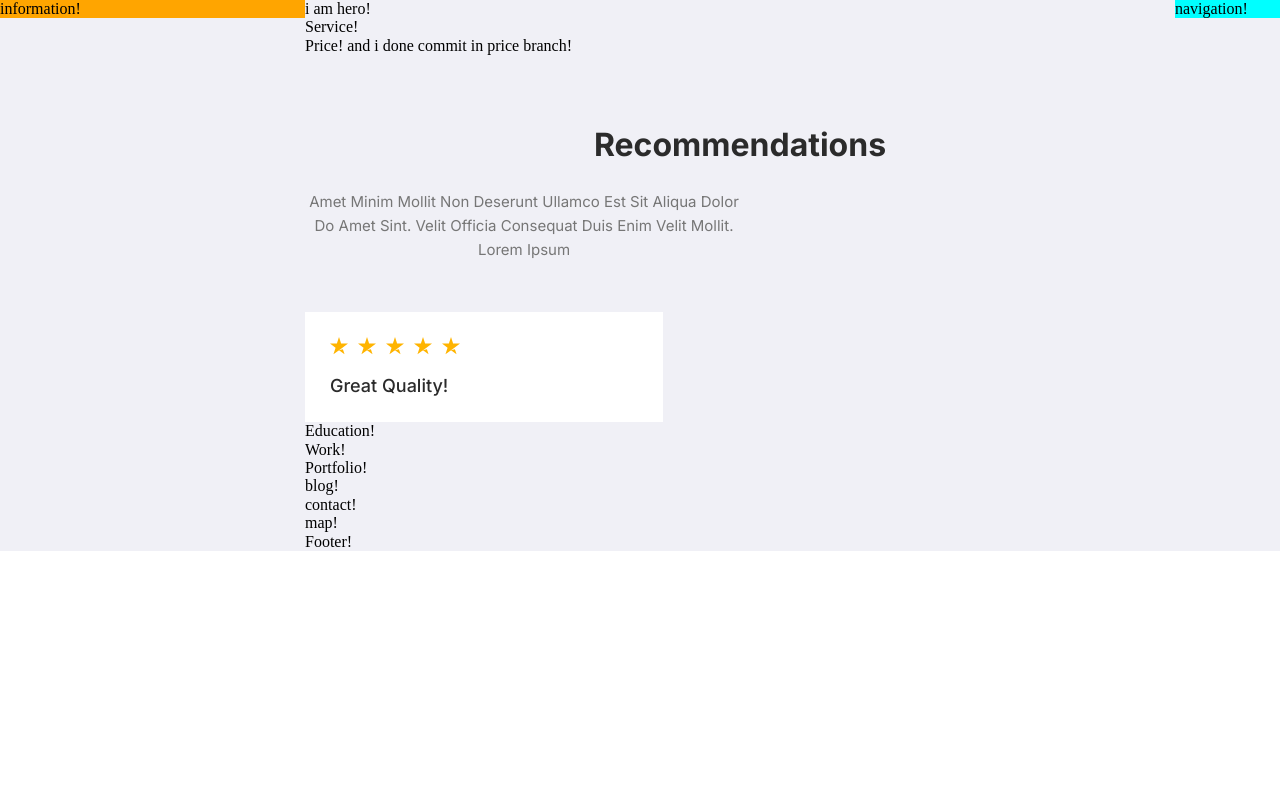
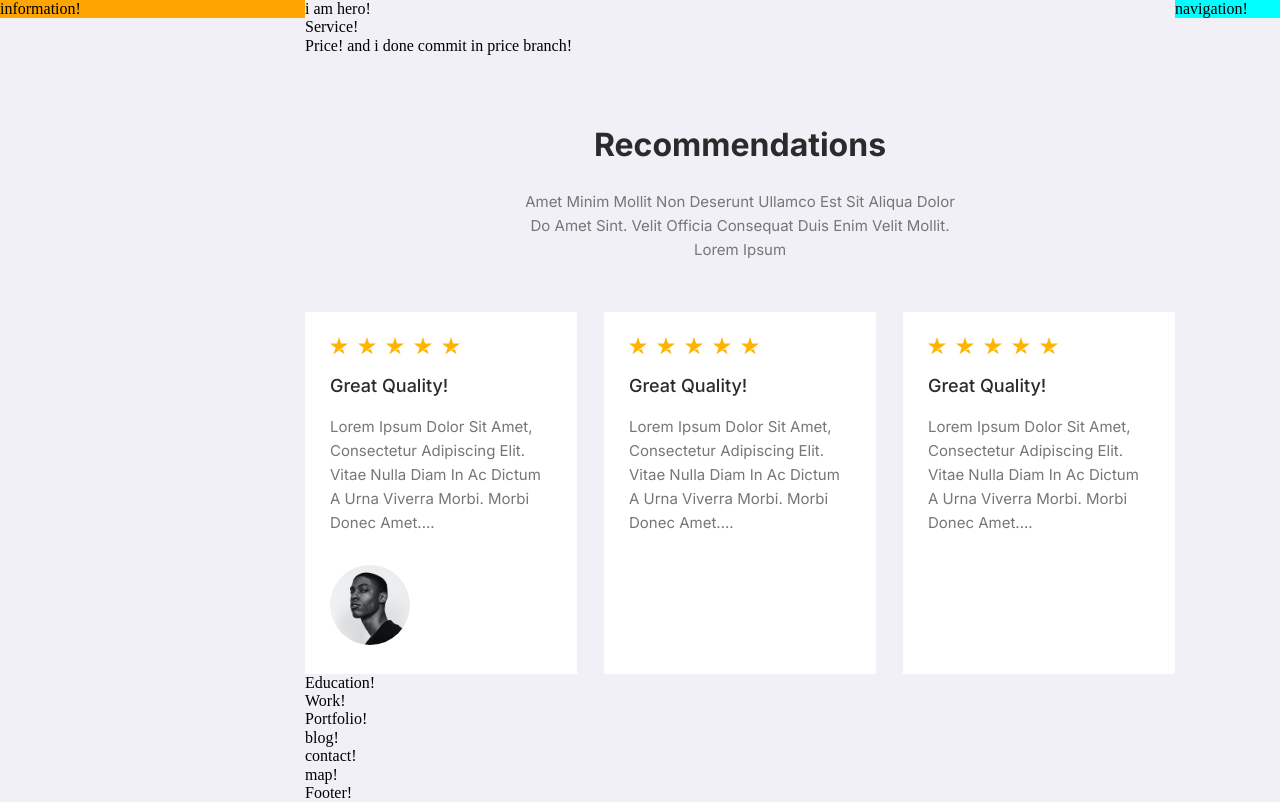
Before and after one commit to Enigma2017/portfolio-teamwork, a React (Vite) app: page / in a window 1280 px wide. Built offline with nearby package versions, Linux system fonts and the light colour scheme.

Commit message:
added blocks

```diff
--- a/src/sections/recommendations.jsx
+++ b/src/sections/recommendations.jsx
@@ -4,9 +4,26 @@ function Recommendations() {
 
     return (
       <div className="recommendations">
-        <div className="recommendations__main-title">Recommendations</div>
-        <div className="recommendations__description">Amet minim mollit non deserunt ullamco est sit aliqua dolor do amet sint. Velit officia consequat duis enim velit mollit. lorem ipsum</div>
-        <div className="recommendations__container">
+        <div className="recommendations__main-container">
+          <div className="recommendations__main-title">Recommendations</div>
+          <div className="recommendations__main-desc">
+            <div className="recommendations__description">Amet minim mollit non deserunt ullamco est sit aliqua dolor do amet sint. Velit officia consequat duis enim velit mollit. lorem ipsum</div>
+          </div>
+          <div className="recommendations__container">
+            <div className="recommendations__block">
+              <div className="recommendations__stars">
+                <RecommendationsSrar />
+                <RecommendationsSrar />
+                <RecommendationsSrar />
+                <RecommendationsSrar />
+                <RecommendationsSrar />
+              </div>
+              <div className="recommendations__block-title">Great Quality!</div>
+              <div className="recommendations__block-desc">Lorem ipsum dolor sit amet, consectetur adipiscing elit. Vitae nulla diam in ac dictum a urna viverra morbi. Morbi donec amet....</div>
+              <div className="recommendations__character">
+                <img src="/public/recommendationsImg/james.svg" alt="" />
+              </div>
+            </div>
           <div className="recommendations__block">
             <div className="recommendations__stars">
               <RecommendationsSrar />
@@ -16,7 +33,20 @@ function Recommendations() {
               <RecommendationsSrar />
             </div>
             <div className="recommendations__block-title">Great Quality!</div>
+            <div className="recommendations__block-desc">Lorem ipsum dolor sit amet, consectetur adipiscing elit. Vitae nulla diam in ac dictum a urna viverra morbi. Morbi donec amet....</div>
           </div>
+          <div className="recommendations__block">
+            <div className="recommendations__stars">
+              <RecommendationsSrar />
+              <RecommendationsSrar />
+              <RecommendationsSrar />
+              <RecommendationsSrar />
+              <RecommendationsSrar />
+            </div>
+            <div className="recommendations__block-title">Great Quality!</div>
+            <div className="recommendations__block-desc">Lorem ipsum dolor sit amet, consectetur adipiscing elit. Vitae nulla diam in ac dictum a urna viverra morbi. Morbi donec amet....</div>
+          </div>
+        </div>
         </div>
       </div>
     );
--- a/src/styles/sections/_recomendations.scss
+++ b/src/styles/sections/_recomendations.scss
@@ -1,7 +1,9 @@
 .recommendations{
-    font-family: var(--font-family);
-    margin-top: 70px;
-    max-width: 970px;
+    &__main-container{
+        font-family: var(--font-family);
+        margin-top: 70px;
+        max-width: 970px;
+    }
     &__main-title{
         font-family: var(--font-family);
         font-weight: 700;
@@ -11,6 +13,10 @@
         color: #2b2b2b;
         margin-bottom: 25px;
         text-align: center;
+    }
+    &__main-desc{
+        display: flex;
+        justify-content: center;
     }
     &__description{
         font-weight: 400;
@@ -22,8 +28,13 @@
         max-width: 438px;
         margin-bottom: 50px;
     }
+    &__container{
+        display: flex;
+        justify-content: center;
+        gap: 27px;
+    }
     &__block{
-        max-width: 310px;
+        width: 310px;
         background: #fff;
         padding: 25px 23px 25px 25px;
     }
@@ -41,5 +52,15 @@
         line-height: 124%;
         text-transform: capitalize;
         color: #2b2b2b;
+        margin-bottom: 18px;
+    }
+    &__block-desc{
+        font-family: var(--font-family);
+        font-weight: 400;
+        font-size: 15px;
+        line-height: 160%;
+        text-transform: capitalize;
+        color: #767676;
+        margin-bottom: 30px;
     }
 }
```
Also changed, not shown: public/recommendationsImg/james.svg (added).
